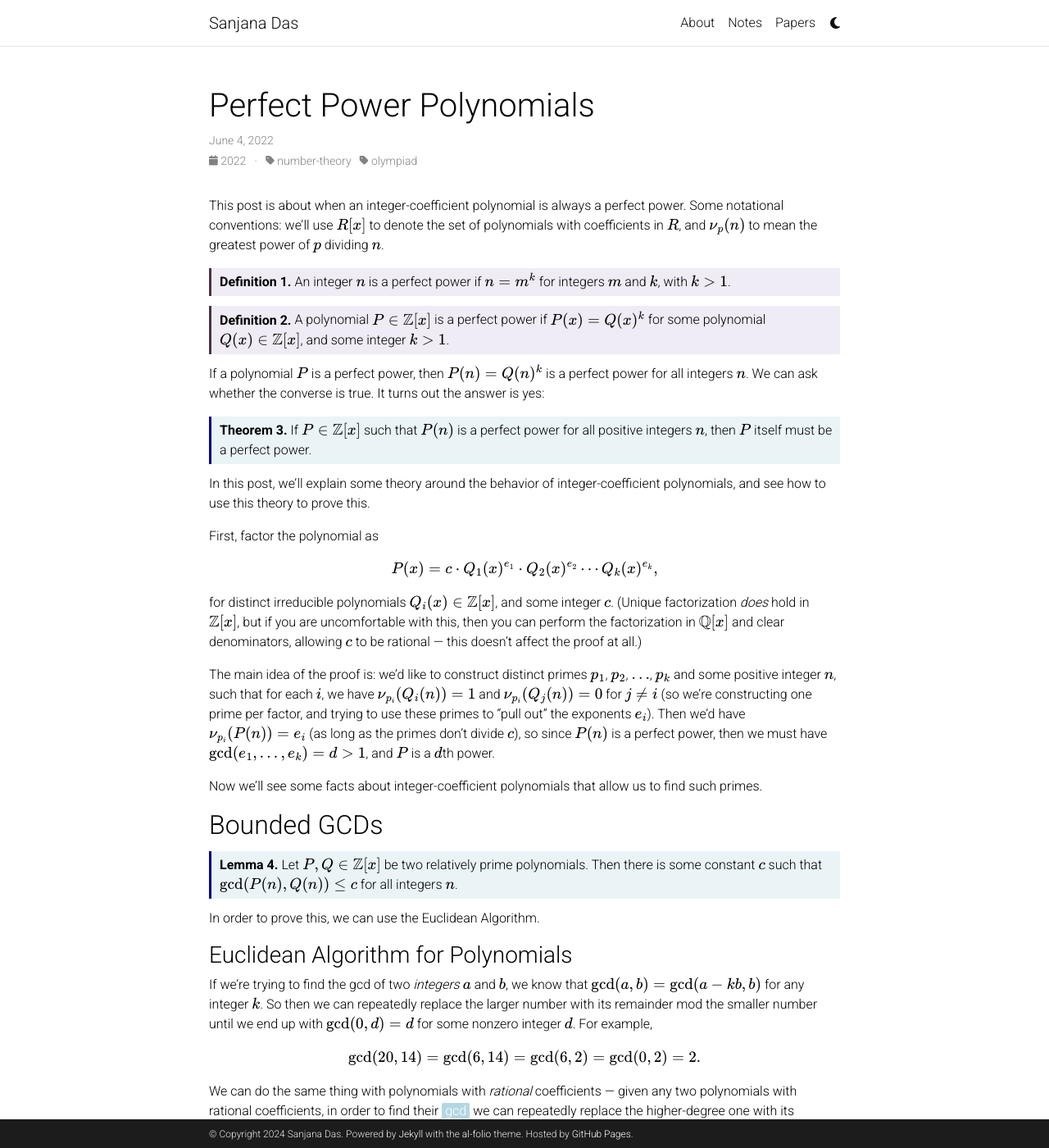
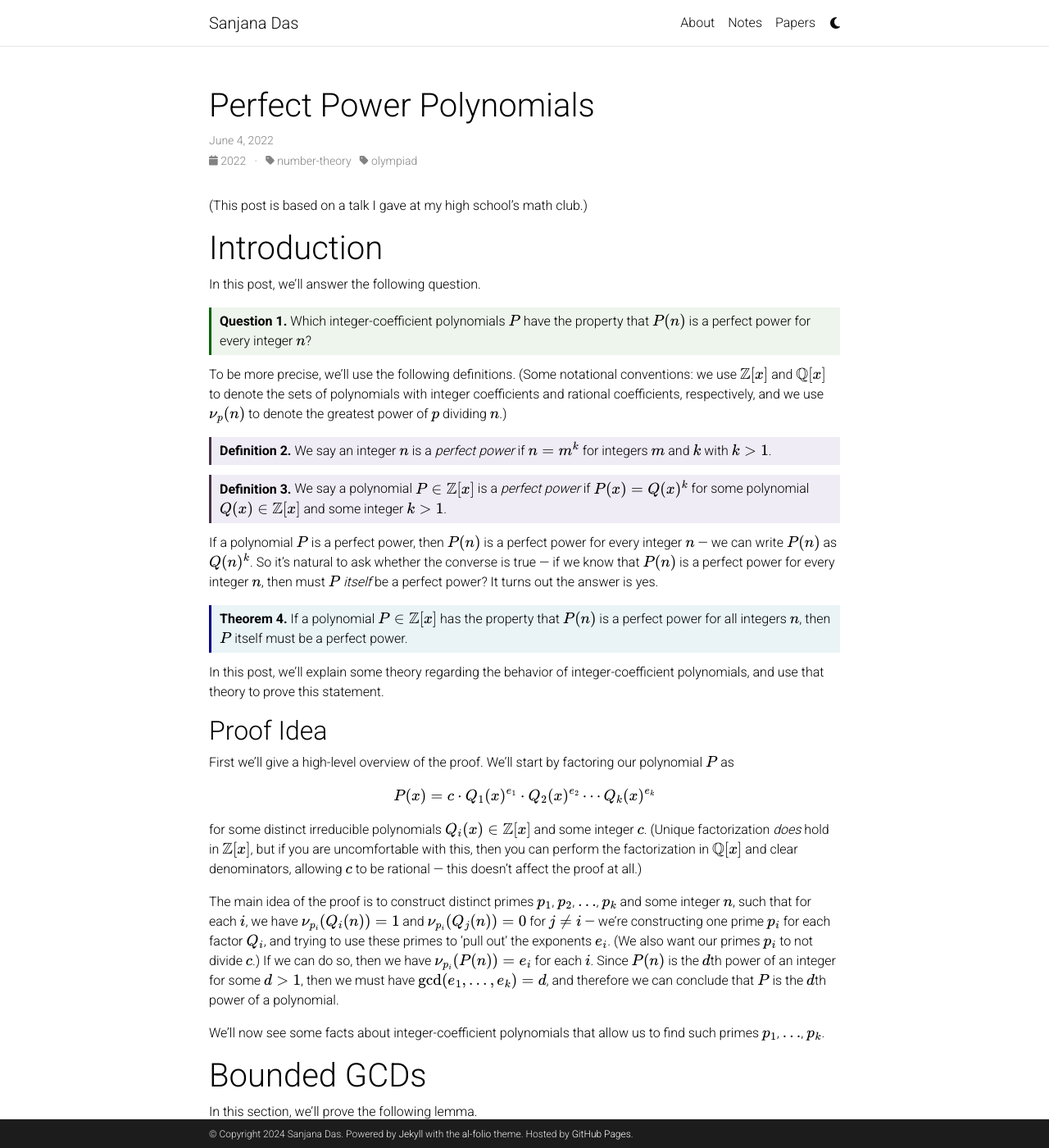
Before and after one commit to sanjanad1024/sanjanad1024.github.io, a Jekyll site: the page built from _posts/2022-06-04-powerpoly.md, in a window 1280 px wide and 1400 px high. Shown: the whole window at 82% size. Built offline with Jekyll 4.4.1, drawn with Linux system fonts in a browser that asks for light colours; comment, search, counter and statistics services are not loaded; a style sheet for code colours, icons or effects is not loaded; some of the changed text lies outside the part shown.

```diff
--- a/_posts/2022-06-04-powerpoly.md
+++ b/_posts/2022-06-04-powerpoly.md
@@ -9,31 +9,45 @@
 related_posts: false
 ---
 
-This post is about when an integer-coefficient polynomial is always a perfect power. Some notational conventions: we'll use $R[x]$ to denote the set of polynomials with coefficients in $R$, and $\nu_p(n)$ to mean the greatest power of $p$ dividing $n$.
+(This post is based on a talk I gave at my high school's math club.)
+
+# Introduction
+
+In this post, we'll answer the following question.
+
+<div class = 'question'>
+	Which integer-coefficient polynomials $P$ have the property that $P(n)$ is a perfect power for every integer $n$?
+</div>
+
+To be more precise, we'll use the following definitions. (Some notational conventions: we use $\mathbb{Z}[x]$ and $\mathbb{Q}[x]$ to denote the sets of polynomials with integer coefficients and rational coefficients, respectively, and we use $\nu_p(n)$ to denote the greatest power of $p$ dividing $n$.)
 
 <div class='definition'>
-	An integer $n$ is a perfect power if $n = m^k$ for integers $m$ and $k$, with $k > 1$.
+	We say an integer $n$ is a <em>perfect power</em> if $n = m^k$ for integers $m$ and $k$ with $k > 1$.
 </div>
 
 <div class='definition'>
-	A polynomial $P \in \mathbb{Z}[x]$ is a perfect power if $P(x) = Q(x)^k$ for some polynomial $Q(x) \in \mathbb{Z}[x]$, and some integer $k > 1$.
+	We say a polynomial $P \in \mathbb{Z}[x]$ is a <em>perfect power</em> if $P(x) = Q(x)^k$ for some polynomial $Q(x) \in \mathbb{Z}[x]$ and some integer $k > 1$.
 </div>
 
-If a polynomial $P$ is a perfect power, then $P(n) = Q(n)^k$ is a perfect power for all integers $n$. We can ask whether the converse is true. It turns out the answer is yes:
+If a polynomial $P$ is a perfect power, then $P(n)$ is a perfect power for every integer $n$ &mdash; we can write $P(n)$ as $Q(n)^k$. So it's natural to ask whether the converse is true &mdash; if we know that $P(n)$ is a perfect power for every integer $n$, then must $P$ *itself* be a perfect power? It turns out the answer is yes.
 
 <div class='theorem'>
-	If $P \in \mathbb{Z}[x]$ such that $P(n)$ is a perfect power for all positive integers $n$, then $P$ itself must be a perfect power.
+	If a polynomial $P \in \mathbb{Z}[x]$ has the property that $P(n)$ is a perfect power for all integers $n$, then $P$ itself must be a perfect power.
 </div>
 
-In this post, we'll explain some theory around the behavior of integer-coefficient polynomials, and see how to use this theory to prove this.
+In this post, we'll explain some theory regarding the behavior of integer-coefficient polynomials, and use that theory to prove this statement.
 
-First, factor the polynomial as \\[P(x) = c\cdot Q_1(x)^{e_1}\cdot Q_2(x)^{e_2}\cdots Q_k(x)^{e_k},\\] for distinct irreducible polynomials $Q_i(x) \in \mathbb{Z}[x]$, and some integer $c$. (Unique factorization *does* hold in $\mathbb{Z}[x]$, but if you are uncomfortable with this, then you can perform the factorization in $\mathbb{Q}[x]$ and clear denominators, allowing $c$ to be rational &mdash; this doesn't affect the proof at all.)
+## Proof Idea
 
-The main idea of the proof is: we'd like to construct distinct primes $p_1$, $p_2$, $\ldots$, $p_k$ and some positive integer $n$, such that for each $i$, we have $\nu_{p_i}(Q_i(n)) = 1$ and $\nu_{p_i}(Q_j(n)) = 0$ for $j \neq i$ (so we're constructing one prime per factor, and trying to use these primes to "pull out" the exponents $e_i$). Then we'd have $\nu_{p_i}(P(n)) = e_i$ (as long as the primes don't divide $c$), so since $P(n)$ is a perfect power, then we must have $\gcd(e_1, \ldots, e_k) = d > 1$, and $P$ is a $d$th power.
+First we'll give a high-level overview of the proof. We'll start by factoring our polynomial $P$ as \\[P(x) = c\cdot Q_1(x)^{e_1}\cdot Q_2(x)^{e_2}\cdots Q_k(x)^{e_k}\\] for some distinct irreducible polynomials $Q_i(x) \in \mathbb{Z}[x]$ and some integer $c$. (Unique factorization *does* hold in $\mathbb{Z}[x]$, but if you are uncomfortable with this, then you can perform the factorization in $\mathbb{Q}[x]$ and clear denominators, allowing $c$ to be rational &mdash; this doesn't affect the proof at all.)
 
-Now we'll see some facts about integer-coefficient polynomials that allow us to find such primes.
+The main idea of the proof is to construct distinct primes $p_1$, $p_2$, $\ldots$, $p_k$ and some integer $n$, such that for each $i$, we have $\nu_{p_i}(Q_i(n)) = 1$ and $\nu_{p_i}(Q_j(n)) = 0$ for $j \neq i$ &mdash; we're constructing one prime $p_i$ for each factor $Q_i$, and trying to use these primes to 'pull out' the exponents $e_i$. (We also want our primes $p_i$ to not divide $c$.) If we can do so, then we have $\nu_{p_i}(P(n)) = e_i$ for each $i$. Since $P(n)$ is the $d$th power of an integer for some $d > 1$, then we must have $\gcd(e_1, \ldots, e_k) = d$, and therefore we can conclude that $P$ is the $d$th power of a polynomial.
 
-## Bounded GCDs
+We'll now see some facts about integer-coefficient polynomials that allow us to find such primes $p_1$, $\ldots$, $p_k$.
+
+# Bounded GCDs
+
+In this section, we'll prove the following lemma.
 
 <div class='lemma'>
 	Let $P, Q \in \mathbb{Z}[x]$ be two relatively prime polynomials. Then there is some constant $c$ such that $\gcd(P(n), Q(n)) \leq c$ for all integers $n$.
@@ -41,11 +55,11 @@
 
 In order to prove this, we can use the Euclidean Algorithm.
 
-### Euclidean Algorithm for Polynomials
+## Euclidean Algorithm for Polynomials
 
 If we're trying to find the gcd of two *integers* $a$ and $b$, we know that $\gcd(a, b) = \gcd(a - kb, b)$ for any integer $k$. So then we can repeatedly replace the larger number with its remainder mod the smaller number until we end up with $\gcd(0, d) = d$ for some nonzero integer $d$. For example, \\[\gcd(20, 14) = \gcd(6, 14) = \gcd(6, 2) = \gcd(0, 2) = 2.\\]
 
-We can do the same thing with polynomials with *rational* coefficients &mdash; given any two polynomials with rational coefficients, in order to find their <span class='sd-hidden' desc='gcd'>The gcd of two rational-coefficient polynomials is defined as the highest-degree monic polynomial (also with rational coefficients) which divides both of them in $\mathbb{Q}[x]$.</span> we can repeatedly replace the higher-degree one with its remainder mod the lower-degree one, until we end up with $\gcd(0, R) = R$ for some polynomial $R \in \mathbb{Q}[x]$. (The reason we're using *rational* coefficients rather than integer coefficients here is because we can't necessarily do polynomial division in $\mathbb{Z}[x]$ &mdash; if we're dividing by a non-monic polynomial, we may introduce fractions.)
+We can do the same thing with polynomials with *rational* coefficients &mdash; given any two polynomials with rational coefficients, in order to find their gcd (the gcd of two rational-coefficient polynomials is defined as the highest-degree monic polynomial (also with rational coefficients) which divides both of them in $\mathbb{Q}[x]$), we can repeatedly replace the higher-degree one with its remainder mod the lower-degree one, until we end up with $\gcd(0, R) = R$ for some polynomial $R \in \mathbb{Q}[x]$. (The reason we're using *rational* coefficients rather than integer coefficients here is because we can't necessarily do polynomial division in $\mathbb{Z}[x]$ &mdash; if we're dividing by a non-monic polynomial, we may introduce fractions.)
 
 <div class='example'>
 	Find $\gcd(x^3 + 3x + 1, x^2 - 2)$.
@@ -57,17 +71,17 @@
 
 This process successfully terminates (meaning that we can make one term $0$) for the same reason that it does in the integers &mdash; every step decreases the degree of our polynomials.
 
-Similarly to the case of integers, every polynomial we write down in this process is a linear combination of $P$ and $Q$ (where the coefficients are rational-coefficient polynomials). In the integer case, this gives us Bezout's Theorem; similarly, here this means \\[\gcd(P, Q) = A\cdot P + B\cdot Q\\] for some rational-coefficient polynomials $P$ and $Q$.
+Similarly to the case of integers, every polynomial we write down in this process is a linear combination of $P$ and $Q$ (where the coefficients are rational-coefficient polynomials). In the integer case, this gives us Bezout's Theorem; similarly, here this means \\[\gcd(P, Q) = A\cdot P + B\cdot Q\\] for some rational-coefficient polynomials $A$ and $B$.
 
-### Proving the Lemma
+## Proving the Lemma
 
-Now this gives us the tools to prove that relatively prime polynomials have bounded gcds:
+Now this gives us the tools to prove our lemma that relatively prime polynomials have bounded gcds.
 
 <div class='proof'>
 	Since $P$ and $Q$ are relatively prime, we have $\gcd(P, Q) = 1$, which means \[1 = A\cdot P + B\cdot Q\] for rational-coefficient polynomials $A$ and $B$. This means \[d = A^*\cdot P + B^* \cdot Q\] for <em>integer</em>-coefficient polynomials $A^*$ and $B^*$, by clearing denominators. So then $\gcd(P(n), Q(n))$ must divide $d$, for all integers $n$.
 </div>
 
-## Schur's Theorem
+# Schur's Theorem
 
 Earlier, we wrote our polynomial as \\[P(x) = c\cdot Q_1(x)^{e_1}\cdot Q_2(x)^{e_2}\cdots Q_k(x)^{e_k},\\] and we hoped to find primes $p_1$, $p_2$, $\ldots$, $p_k$ such that each $p_i$ functions as a sort of indicator for $Q_i(n)$ &mdash; we want $p_i$ to divide $Q_i(n)$, but not $Q_j(n)$ for any $j \neq i$.
 
@@ -76,32 +90,24 @@
 But what if we *can't* choose a large enough prime &mdash; what if all primes which divided $Q_i(n)$ (over all $n$) were less than $100$, for instance? This is where Schur's Theorem comes in.
 
 <div class='theorem' text='Schur&apos;s Theorem'>
-	If $P \in \mathbb{Z}[x]$ is a nonconstant polynomial, then there are infinitely many primes which divide $P(n)$ for positive integers $n$.
+	If $P \in \mathbb{Z}[x]$ is a nonconstant polynomial, then there are infinitely many primes which divide $P(n)$ for some integer $n$.
 </div>
 
-In fact, the following more general statement is true:
-
-<div class='problem' text='ISL 2009 N3'>
-	Let $f : \mathbb{N} \to \mathbb{Z}$ be a nonconstant function, such that $a - b \mid f(a) - f(b)$ for all positive integers $a$ and $b$. Prove that there are infinitely many primes $p$ such that $p$ divides $f(c)$ for some positive integer $c$.
+<div class='proof'>
+	Assume for contradiction that the only primes dividing $P(n)$, over all $n$, are $p_1$, $p_2$, $\ldots$, $p_r$. Now the idea is to construct a bunch of values of $n$ which have the same value of $P(n)$, by imposing conditions mod powers of these primes.
+	<br/><br/>
+	Fix some $a$ for which $P(a) \neq 0$, and for each prime $p_i$, let $\nu_{p_i}(P(a)) = e_i$. Then construct \[n \equiv a \pmod{p_i^{e_i + 1}}\] for all $i$ (this is possible by the Chinese Remainder Theorem). Then we have \[P(n) \equiv P(a) \pmod{p_i^{e_i + 1}}\] for all $i$ as well, which means \[\nu_{p_i}(P(n)) = \nu_{p_i}(P(a))\] for all $i$. But since these are the only primes which can divide either $P(n)$ or $P(a)$, this means we must have $|P(n)| = |P(a)|$.
+	<br/><br/>
+	So then there is some value which $P$ takes infinitely many times &mdash; namely, either $P(a)$ or $-P(a)$ &mdash; which means $P$ must be constant.
 </div>
 
-<div class='sd-hidden' desc='Proof'>
-	First, the given condition means that $f$ is mod-preserving &mdash; if $a \equiv b \pmod{n}$, then $f(a) \equiv f(b) \pmod{n}$ as well.
-	<br/><br/>
-	Assume for contradiction that the only primes dividing $f(c)$, over all $c$, are $p_1$, $p_2$, $\ldots$, $p_r$. Now the idea is to construct a bunch of values of $n$ which have the same value of $f(n)$, by imposing conditions mod powers of these primes.
-	<br/><br/>
-	Fix some $a$ for which $f(a) \neq 0$, and for each prime $p_i$, let $\nu_{p_i}(f(a)) = e_i$. Then construct \[n \equiv a \pmod{p_i^{e_i + 1}}\] for all $i$ (this is possible by the Chinese Remainder Theorem). Then we have \[f(n) \equiv f(a) \pmod{p_i^{e_i + 1}}\] for all $i$ as well, which means \[\nu_{p_i}(f(n)) = \nu_{p_i}(f(a))\] for all $i$. But since these are the only primes which can divide either $f(n)$ or $f(a)$, this means $|f(n)| = |f(a)|$.
-	<br/><br/>
-	So then there is some value $k$ for which there are infinitely many $c$ with $f(c) = k$. Now for each $n \in \mathbb{N}$, we have \[n - c \mid f(n) - f(c) = f(n) - k\] for all such $c$. But as we vary $c$, the LHS can be made arbitrarily large, while the RHS is constant; so we must have $f(n) - k = 0$. So $f$ is constant, contradiction.
-</div>
+So by Schur's Theorem, we know that we can find arbitrarily large (and distinct) primes $p_1$, $p_2$, $\ldots$, $p_k$, and positive integers $n_1$, $n_2$, $\ldots$, $n_k$, such that $p_i \mid Q_i(n_i)$ for each $i$. We can then combine these $n_i$ into one $n$ by choosing \\[n \equiv n_i \pmod{p_i}\\] for all $i$ (which is possible by the Chinese Remainder Theorem). Then by the fact that gcds are bounded, we know that $p_i$ doesn't divide $Q_j(n)$ for any $j \neq i$.
 
-So by Schur's Theorem, we know that we can find arbitrarily large (and distinct) primes $p_1$, $p_2$, $\ldots$, $p_k$, and positive integers $n_1$, $n_2$, $\ldots$, $n_k$, such that $p_i \mid Q_i(n_i)$ for each $i$. We can then combine these $n_i$ into one $n$, by choosing \\[n \equiv n_i \pmod{p_i}\\] for all $i$ (which is possible by the Chinese Remainder Theorem). Then by the fact that gcds are bounded, we know that $p_i$ doesn't divide $Q_j(n)$ for any $j \neq i$.
-
-## Hensel's Lemma
+# Hensel's Lemma
 
 We've *almost* constructed everything we wanted to &mdash; we now have our indicator primes, and we've shown that they aren't affected by any factor except the one they're assigned to. But there's one thing missing. It's not enough to know that $p_i \mid Q_i(n)$ &mdash; we need to know that *exactly one* power of $p_i$ divides $Q_i(n)$, or in other words, $\nu_{p_i}(Q_i(n)) = 1$. (This is so that we can get that the power of $p_i$ in the prime factorization of $P(n)$ is exactly $e_i$.)
 
-So we want to try actually choosing the $n_i$ mod $p_i^2$, such that $Q_i(n_i)$ is divisible by $p_i$, but not $p_i^2$. In order to do this, we'll use Hensel's Lemma:
+So we want to try actually choosing the $n_i$ mod $p_i^2$ such that $Q_i(n_i)$ is divisible by $p_i$, but not $p_i^2$. In order to do this, we'll use Hensel's Lemma:
 
 <div class='theorem' desc='Hensel&apos;s Lemma'>
 	Let $P \in \mathbb{Z}[x]$ be a polynomial, and $p$ a prime and $n_1$ an integer. If $p \nmid P'(n_1)$, then for any positive integer $e$ and any $c \equiv P(n_1) \pmod{p}$, we can find some $n_e \equiv n_1 \pmod{p}$ such that \[P(n_e) \equiv c \pmod{p^e}.\]
@@ -131,10 +137,10 @@
 
 Then, by the Chinese Remainder Theorem we can again choose $n$ such that $n \equiv n_i \pmod{p_i^2}$ for all $i$. So for this choice of $n$, we have $\nu_{p_i}(Q_i(n)) = 1$ for all $i$.
 
-## Conclusion
+# Conclusion
 
-We've written \\[P(x) = cQ_1(x)^{e_1}Q_2(x)^{e_2}\cdots Q_k(x)^{e_k}\\] for irreducible polynomials $Q_i$, and chosen huge distinct primes $p_1$, $p_2$, $\ldots$, $p_k$ and a positive integer $n$ such that $\nu_{p_i}(Q_i(n)) = 1$, and $\nu_{p_i}(Q_j(n)) = 0$ for all $j \neq i$.
+We've written \\[P(x) = cQ_1(x)^{e_1}Q_2(x)^{e_2}\cdots Q_k(x)^{e_k}\\] for irreducible polynomials $Q_i$, and chosen huge distinct primes $p_1$, $p_2$, $\ldots$, $p_k$ and a positive integer $n$ such that $\nu_{p_i}(Q_i(n)) = 1$ and $\nu_{p_i}(Q_j(n)) = 0$ for all $j \neq i$.
 
-This means for each $i$, we have \\[\nu_{p_i}(P(n)) = e_i.\\] But we know $P(n)$ is a $d$th power of an integer, for some $d > 1$. So $d$ must divide $e_i$ for all $i$. Finally, then $Q_1(n)^{e_1}\cdots Q_k(n)^{e_k}$ is a $d$th power, so $c$ must be a $d$th power as well.
+This means for each $i$, we have \\[\nu_{p_i}(P(n)) = e_i.\\] But we know $P(n)$ is a $d$th power of an integer for some $d > 1$. So $d$ must divide $e_i$ for all $i$. Finally, then $Q_1(n)^{e_1}\cdots Q_k(n)^{e_k}$ is a $d$th power, so $c$ must be a $d$th power as well.
 
 So $P$ is a $d$th power of a polynomial, and is therefore a perfect power.
--- a/assets/css/math.css
+++ b/assets/css/math.css
@@ -164,7 +164,7 @@
     font-style: italic;
 }
 .proof[text]:before {
-    content: attr(text) " .";
+    content: attr(text) ". ";
     font-style: italic;
 }
 .proof:after {
```
